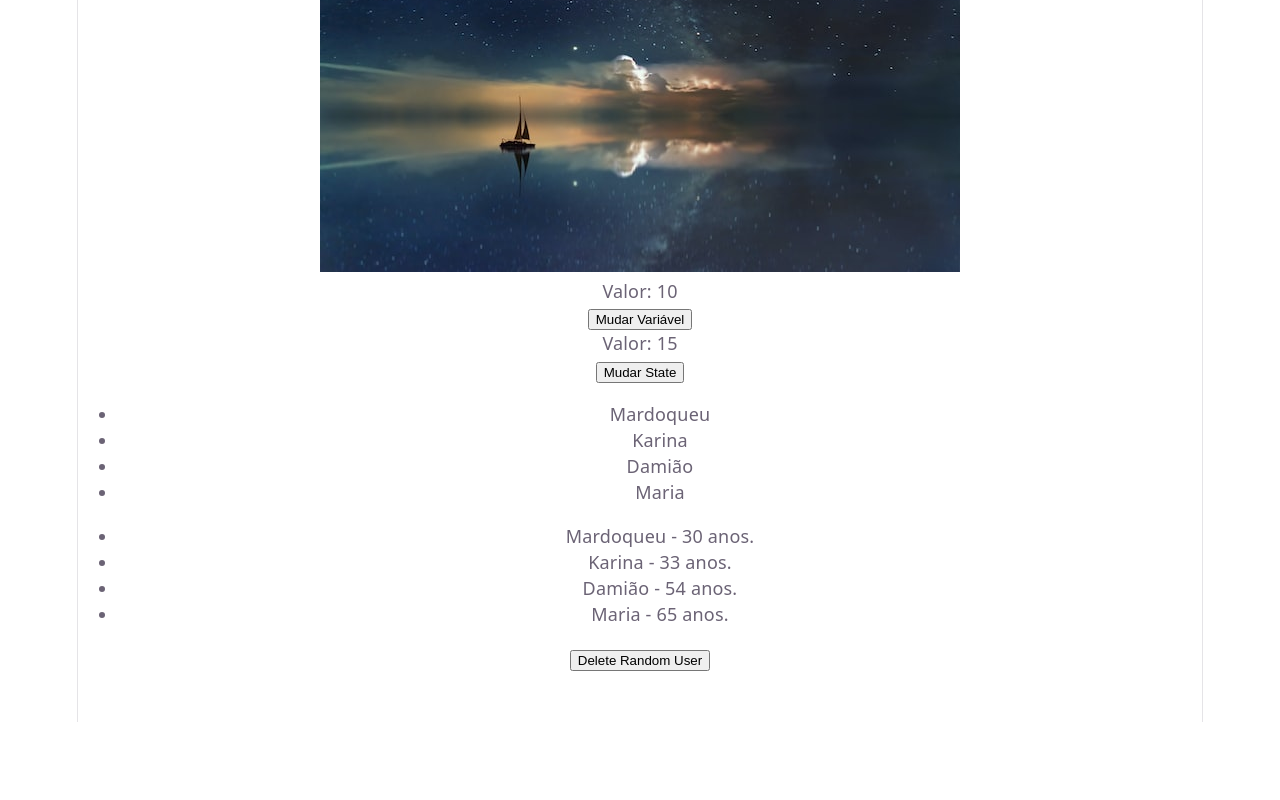
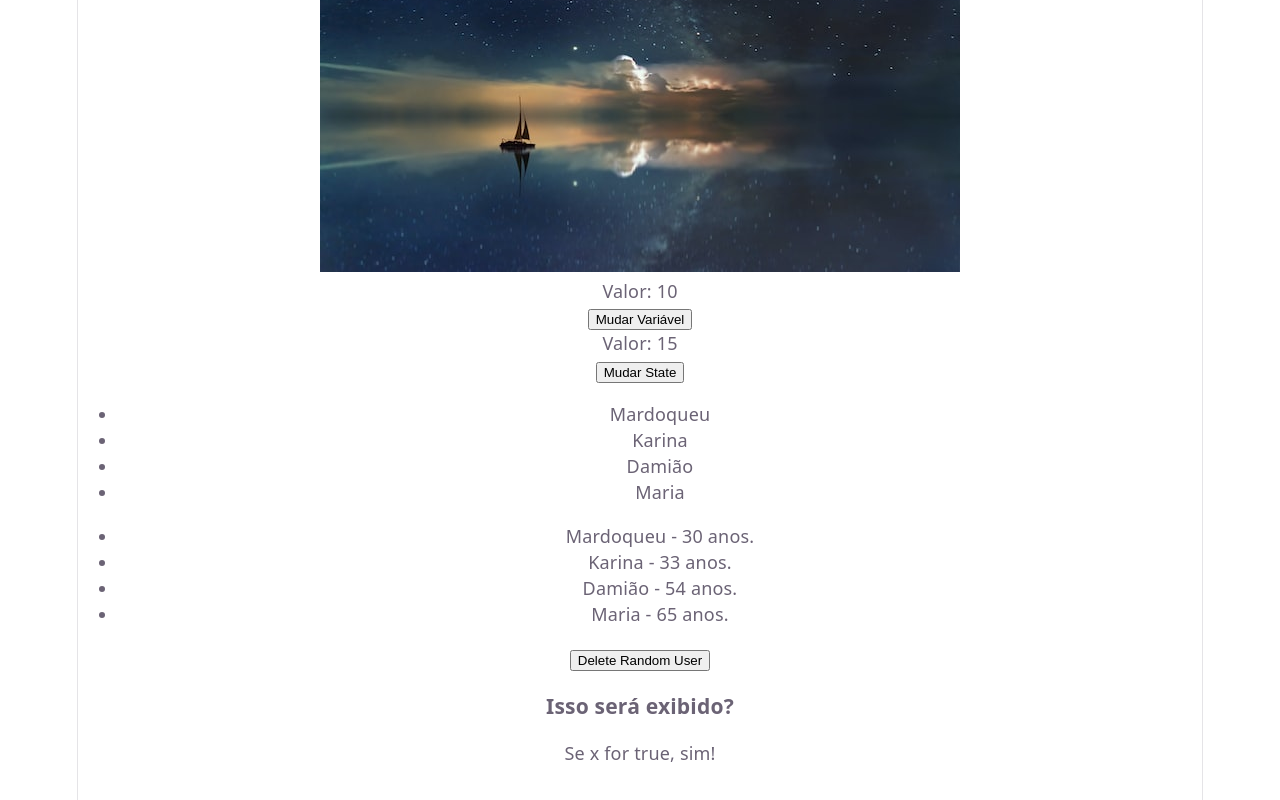
Before and after one commit to mardoqueugmartins/react-studies, a React (Vite) app in the folder 04_react_advanced/advanced/: page / in a window 1280 px wide. Shown: the part 666-1466 px from the top of the page. Before the commit the page ends 1388 px from the top, so only its background shows below. Built offline with nearby package versions, Linux system fonts and the light colour scheme.

Commit message:
Renderização condicional

```diff
--- a/04_react_advanced/advanced/src/App.jsx
+++ b/04_react_advanced/advanced/src/App.jsx
@@ -2,6 +2,7 @@ import './App.css'
 
 // Imagem em assets
 import night from './assets/night.jpg'
+import ConditionalRender from './components/ConditionalRender';
 
 // useState
 import Data from './components/Data';
@@ -21,6 +22,8 @@ function App() {
       <Data />
       {/* RenderList */}
       <ListRender />
+      {/* ConditionalRender */}
+      <ConditionalRender />
     </div>
   );
 }
--- /dev/null
+++ b/04_react_advanced/advanced/src/components/ConditionalRender.jsx
@@ -0,0 +1,15 @@
+import React from "react";
+
+const ConditionalRender = () => {
+  const x = 11;
+
+  return (
+    <div>
+      {/*  Render Condicional */}
+      <h3>Isso será exibido?</h3>
+      {x > 10 && <p>Se x for true, sim!</p>}
+    </div>
+  );
+};
+
+export default ConditionalRender;
```
